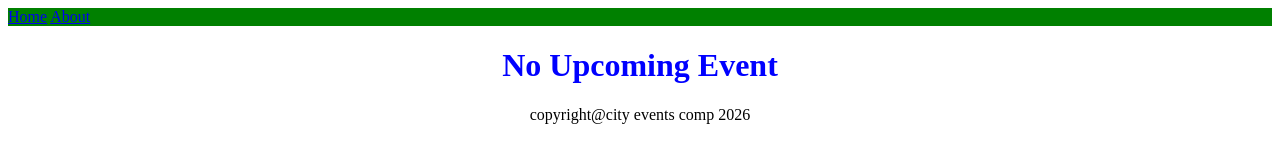
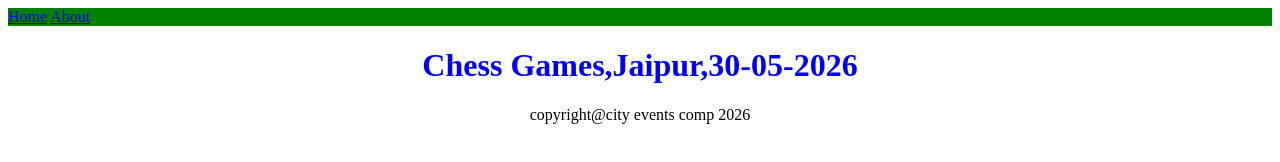
Before and after one commit to Ritesh2019/webscrap, a plain HTML site: page index.html in a window 1280 px wide. Drawn offline with Linux system fonts and the light colour scheme.

Commit message:
Update index.html

```diff
--- a/index.html
+++ b/index.html
@@ -9,7 +9,7 @@
         <a href="#">Home</a>
         <a href="#">About</a>
     </nav>
-    <h1 style="color: blue; text-align:center" id="cityevent">No Upcoming Event</h1>
+    <h1 style="color: blue; text-align:center" id="cityevent">Chess Games,Jaipur,30-05-2026</h1>
     <p style="text-align: center">copyright@city events comp 2026</p>
 
 </body>
```
